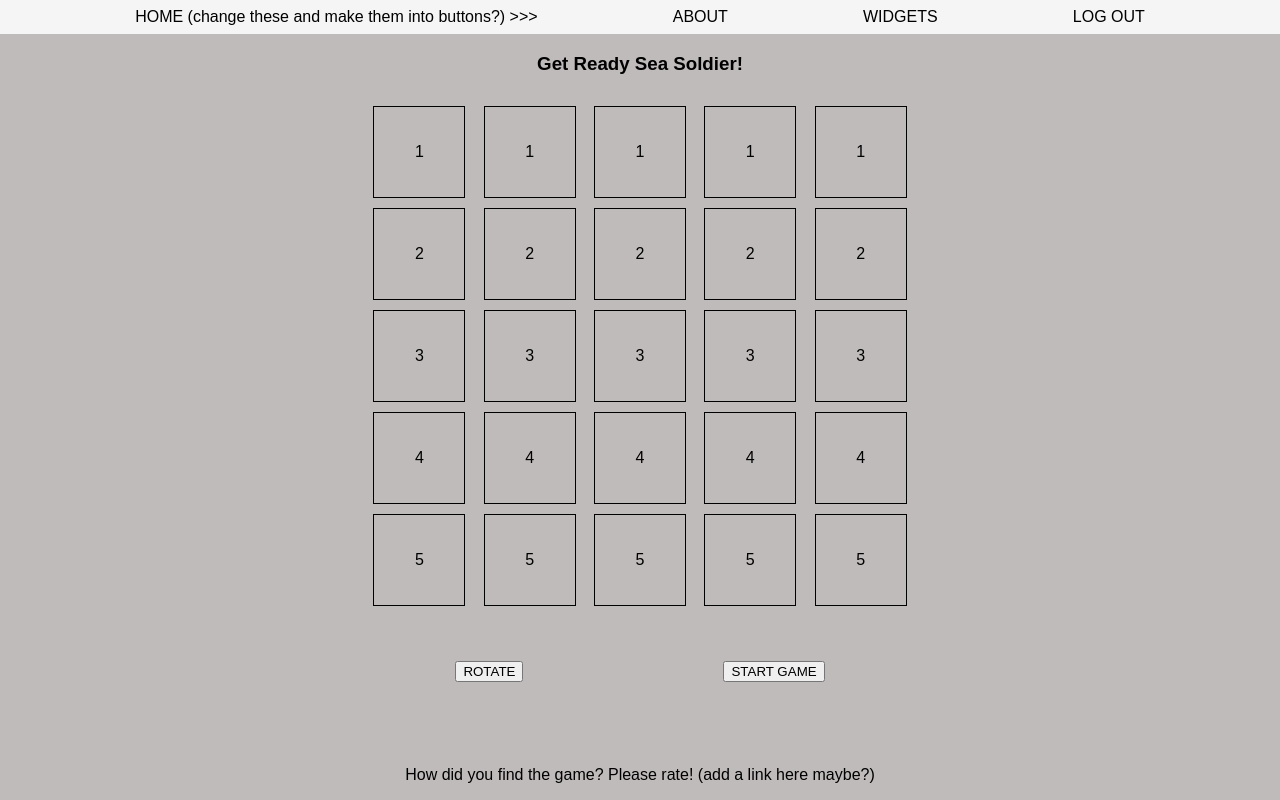
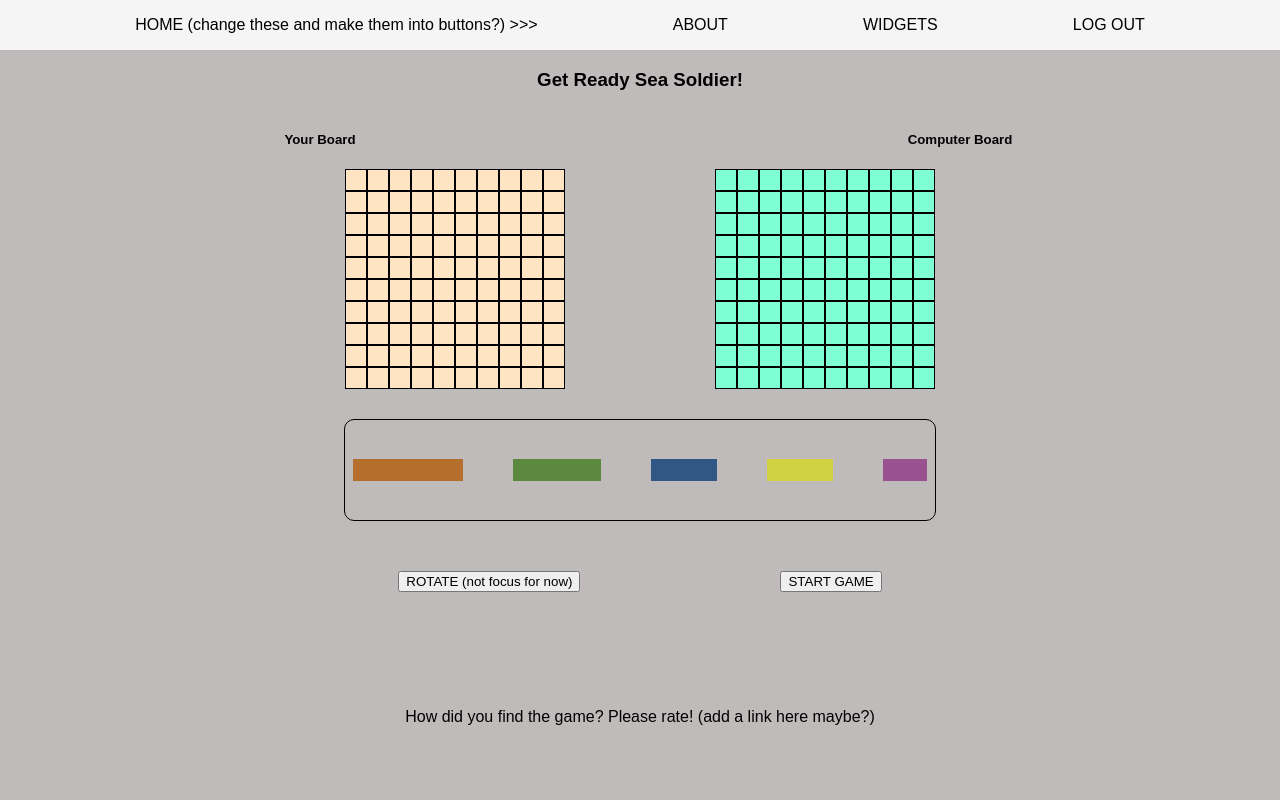
Before and after one commit to glentannnn/Project-1-Battleship, a plain HTML site: page index.html in a window 1280 px wide. Drawn offline with Linux system fonts and the light colour scheme.

Commit message:
Update 2: Main Changes to JS
Added some changes to HTML and CSS, nothing too major.

Added classes in JS files, as well function for flipping and randomly allocating. Needs to be refined still.

```diff
--- a/index.html
+++ b/index.html
@@ -19,6 +19,22 @@
       <div class="description">
         <h3>Get Ready Sea Soldier!</h3>
       </div>
+      <div class="boardName">
+        <h5>Your Board</h5>
+        <h5>Computer Board</h5>
+      </div>
+      <div class="gameBoards">
+        <div class="board" id="playerBoard"></div>
+        <div class="board" id="computerBoard"></div>
+      </div>
+      <div class="gamePieces">
+        <div id="carrier"></div>
+        <div id="battleship"></div>
+        <div id="cruiser"></div>
+        <div id="submarine"></div>
+        <div id="destroyer"></div>
+      </div>
+      <!--
       <div class="grid-container">
         <div class="grid-item">1</div>
         <div class="grid-item">1</div>
@@ -46,8 +62,10 @@
         <div class="grid-item">5</div>
         <div class="grid-item">5</div>
       </div>
+      -->
+
       <div class="buttons">
-        <button>ROTATE</button>
+        <button>ROTATE (not focus for now)</button>
         <button>START GAME</button>
       </div>
       <footer>
--- a/script.js
+++ b/script.js
@@ -0,0 +1,75 @@
+// 1. create the grid in the player and computer board
+const width = 10; // we put this here so we can change this number whenever we want to alter the games board size
+
+function createMiniBlocksPlayer() {
+  for (let i = 0; i < width * width; i++) {
+    const miniBlock = document.createElement("div");
+    miniBlock.id = i;
+    miniBlock.classList.add("mini-block");
+    document.querySelector("#playerBoard").append(miniBlock);
+  }
+}
+createMiniBlocksPlayer();
+
+function createMiniBlocksComputer() {
+  for (let i = 0; i < width * width; i++) {
+    const miniBlock = document.createElement("div");
+    miniBlock.id = i;
+    miniBlock.classList.add("mini-block");
+    document.querySelector("#computerBoard").append(miniBlock);
+  }
+}
+createMiniBlocksComputer();
+// createMiniBlocks(computerBoard);
+
+// create a function that flips the game pieces
+const gamePiecesContainer = document.querySelector(".gamePieces");
+let angle = 0;
+
+function flipPieces() {
+  const shipOptions = Array.from(gamePiecesContainer.children);
+  if (angle === 0) {
+    angle = 90;
+  } else {
+    angle = 0;
+  }
+  shipOptions.forEach((shipPieces) => {
+    shipPieces.style.transform = "rotate(90deg)";
+  });
+}
+
+// function to check validity
+function checkPlacement() {}
+
+// create classes and add use for the ships
+class shipCategory {
+  constructor(name, length) {
+    this.name = name;
+    this.length = length;
+  }
+}
+const carrier = new shipCategory("carrier", 5);
+const battleship = new shipCategory("battleship", 4);
+const cruiser = new shipCategory("cruiser", 3);
+const submarine = new shipCategory("submarine", 3);
+const destroyer = new shipCategory("destroyer", 2);
+
+// create a function that randomly allocates the game pieces in a board, have to incorporate the flip function here. Also have to make sure that the pieces are added in correctly.
+function allocateShipPieces(ship) {
+  const allMiniBlocks = document.querySelectorAll("#computerBoard div");
+  let randomBoolean = Math.random() < 0.5;
+  let horizontal = randomBoolean;
+  let randomStartIndex = Math.floor(Math.random() * width * width);
+  console.log(randomStartIndex);
+
+  for (let i = 0; i < ship.length; i++) {
+    if (horizontal === true) {
+      console.log(allMiniBlocks[randomStartIndex + i]);
+    } else {
+      console.log(allMiniBlocks[randomStartIndex + i * width]);
+    }
+  }
+}
+
+allocateShipPieces(destroyer);
+/* use JS classes to create ship piece? Since that is what we were taught how to use classes right, to create blueprints for modification of characters in a game etc. */
--- a/style.css
+++ b/style.css
@@ -27,10 +27,8 @@ nav {
 }
 
 .description {
-  /*display: flex;
-  flex-direction: row;*/
   width: 100%;
-  height: 100px;
+  height: auto;
 }
 
 h3 {
@@ -38,6 +36,47 @@ h3 {
   justify-content: center;
 }
 
+.boardName {
+  width: 100%;
+  display: grid;
+  grid-template-columns: 1fr 1fr;
+  justify-self: center;
+}
+
+h5 {
+  justify-self: center;
+}
+
+.gameBoards {
+  display: flex;
+  flex-wrap: wrap;
+  gap: 150px;
+}
+
+.board {
+  display: flex;
+  flex-wrap: wrap;
+}
+#playerBoard {
+  width: 220px;
+  height: 220px;
+  background-color: bisque;
+}
+
+#computerBoard {
+  width: 220px;
+  height: 220px;
+  background-color: aquamarine;
+}
+
+.mini-block {
+  width: 20px;
+  height: 20px;
+  display: flex;
+  flex-wrap: wrap;
+  border: 1px solid black;
+}
+/*
 .grid-container {
   display: grid;
   grid-template-columns: repeat(5, auto);
@@ -55,6 +94,51 @@ h3 {
   margin: 5px;
   border: 1px solid black;
 }
+*/
+
+.gamePieces {
+  display: flex;
+  justify-content: center;
+  align-items: center;
+  gap: 50px;
+  width: 590px;
+  height: 100px;
+  border: 1px solid black;
+  border-radius: 10px;
+  margin-top: 30px;
+}
+
+#carrier {
+  width: 110px;
+  height: 22px; /* this part can use JS, so we can relate it to the width value that we defined globally */
+  background-color: #b36f2b;
+  justify-content: center;
+  align-items: center;
+}
+
+#battleship {
+  width: 88px;
+  height: 22px;
+  background-color: #5b8a3f;
+}
+
+#cruiser {
+  width: 66px;
+  height: 22px;
+  background-color: #325685;
+}
+
+#submarine {
+  width: 66px;
+  height: 22px;
+  background-color: #d1d143;
+}
+
+#destroyer {
+  width: 44px;
+  height: 22px;
+  background-color: #99518f;
+}
 
 footer {
   display: flex;
```
